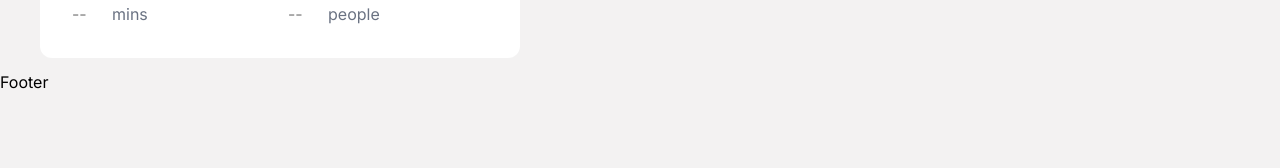
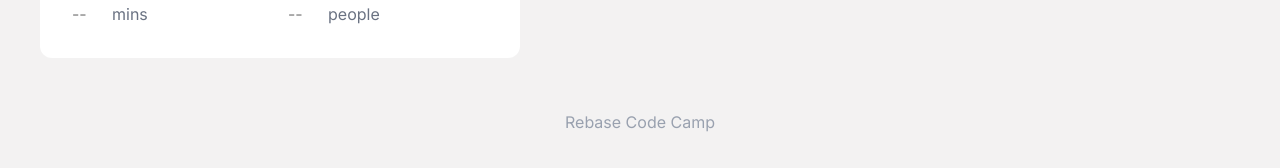
Before and after one commit to SalahVincent/Food-Recipe-App1, a React (Vite) app in the folder food-recipe-app1/: page /add in a window 1280 px wide. Shown: the part 1090-1258 px from the top of the page. Before the commit the page ends 1184 px from the top, so only its background shows below. Built offline with nearby package versions, Linux system fonts and the light colour scheme.

Commit message:
style footer section with link to rebase code camp website

```diff
--- a/food-recipe-app1/src/components/layout/Footer.jsx
+++ b/food-recipe-app1/src/components/layout/Footer.jsx
@@ -2,7 +2,8 @@ import React from 'react'
 
 const Footer = () => {
   return (
-    <div>Footer</div>
+    <a href='https://www.rebasecodecamp.com/' className='px-10 my-10 flex justify-center text-gray-400'>Rebase Code Camp</a>
+    // Vincent Salah
   )
 }
 
```
